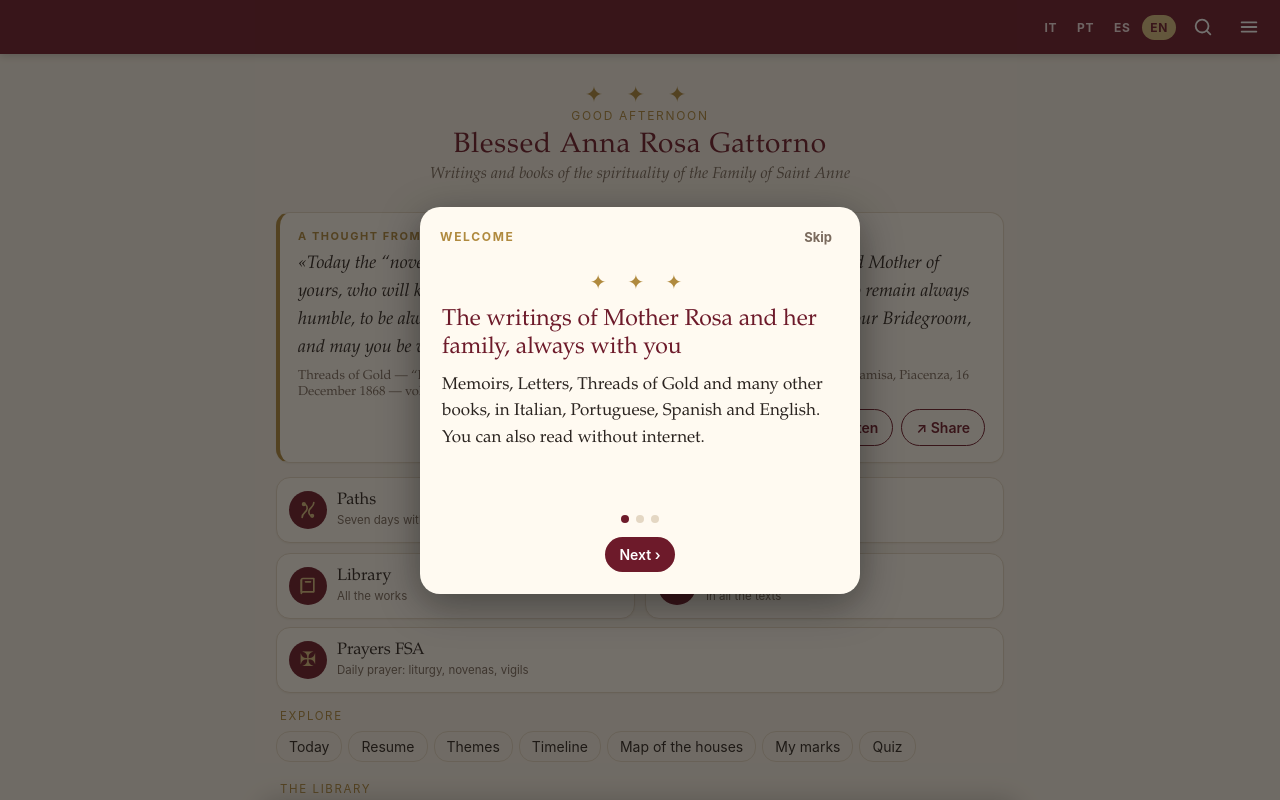
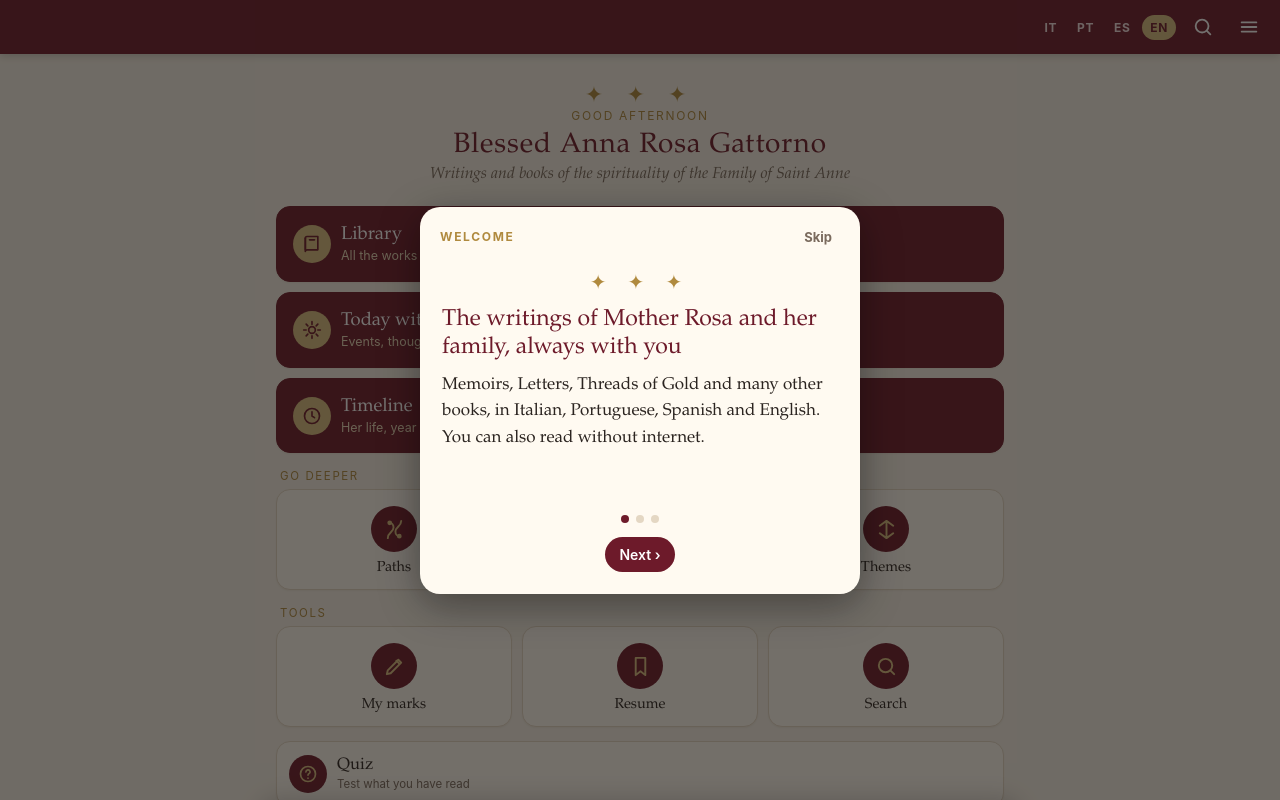
Before and after one commit to FiglidiSantAnna/scritti-madre-rosa, a plain HTML site: page index.html in a window 1280 px wide. Shown: the top 800 px of the page. Drawn offline with Linux system fonts and the light colour scheme.

Commit message:
Pagina iniziale Completa riordinata: 3 cartelle principali, Approfondimenti, Strumenti, Quiz e link all'altra app con stemma
Co-Authored-By: Claude Sonnet 5.5 <noreply@anthropic.com>
Claude-Session: https://claude.ai/code/session_01FU8d7CDAHFMeDGTm3pQfiy

```diff
--- a/index.html
+++ b/index.html
@@ -58,6 +58,7 @@ main{max-width:760px;margin:0 auto;padding:0 16px 120px}
 .btn{font-family:var(--sans);font-size:14px;font-weight:600;padding:9px 14px;border-radius:20px;background:var(--wine);color:#fff}
 .btn.sec{background:transparent;color:var(--wine);border:1px solid var(--wine)}
 /* porte e scaffali */
+.doors.big .door{padding:17px 16px;background:var(--wine);border-color:var(--wine)}.doors.big .door .di{background:var(--gold2);color:var(--wine)}.doors.big .dt{color:#fff;font-size:18.5px}.doors.big .ds{color:#e8d9b8;font-size:12.5px}.xapp{display:flex;align-items:center;gap:12px;margin:18px 0 6px;padding:10px 14px;border:1px dashed var(--gold);border-radius:14px;text-decoration:none;color:inherit}.xapp img{border-radius:11px;flex:none}.xapp .xt{flex:1;display:flex;flex-direction:column;min-width:0}.xapp .xl{font-family:var(--sans);font-size:10.5px;letter-spacing:.14em;text-transform:uppercase;color:var(--gold)}.xapp .xn{font-size:17px;color:var(--ink)}.xapp .xa{font-size:20px;color:var(--gold)}
 .tiles{display:grid;grid-template-columns:1fr 1fr 1fr;gap:10px;margin:6px 0 14px}.tile{display:flex;flex-direction:column;align-items:center;gap:8px;padding:16px 6px 12px;background:var(--paper);border:1px solid var(--line);border-radius:14px;box-shadow:0 1px 2px rgba(80,50,20,.06);text-align:center;min-width:0}.tile:active{background:var(--bg)}.tile .di{width:46px;height:46px;border-radius:50%;display:grid;place-items:center;background:var(--wine);color:var(--gold2)}.tile .di svg{width:23px;height:23px;fill:none;stroke:currentColor;stroke-width:2;stroke-linecap:round;stroke-linejoin:round}.tile .tt{font-size:14.5px;line-height:1.15;color:var(--ink)}
 .exl{font-family:var(--sans);font-size:11.5px;letter-spacing:.14em;text-transform:uppercase;color:var(--gold);margin:16px 4px 2px}.exr .chip{font-size:14px}
 .doors{display:grid;grid-template-columns:1fr 1fr;gap:10px;margin:8px 0 6px}
@@ -476,10 +477,15 @@ async function home(){
   const _hr=new Date().getHours(),_gr=_hr<5||_hr>=18?T().ge:_hr<13?T().gm:T().ga;
   let h=`<div class="hero"><div class="orn">✦ ✦ ✦</div><div class="greet">${esc(_gr)}</div><h2>${esc(T().hero)}</h2><p>${esc(T().heroS)}</p></div>`;
   const EX={it:['Esplora','Oggi','Riprendi','Temi','Linea del tempo','Mappa delle case','I miei segni','Quiz','La biblioteca'],pt:['Explorar','Hoje','Continuar','Temas','Linha do tempo','Mapa das casas','Meus marcadores','Quiz','A biblioteca'],es:['Explorar','Hoy','Continuar','Temas','Línea del tiempo','Mapa de las casas','Mis marcas','Quiz','La biblioteca'],en:['Explore','Today','Resume','Themes','Timeline','Map of the houses','My marks','Quiz','The library']}[LANG]||[];
-  const HL=store.get('hl','b');
+  const HL=store.get('hl','a');
   if(HL==='a'){
-    h+=`<div class="doors">${door('path',T().paths,T().pathsS,"location.hash='#p'",'wide')}${door('lib',T().dLib,T().dLibS,'goLib()')}${door('search',T().dSearch,T().dSearchS,"location.hash='#s'")}${door('today',T().dToday,T().dTodayS,'openToday()')}${door('resume',T().dResume,T().dResumeS,'openResume()')}${door('themes',T().dThemes,T().dThemesS,"location.hash='#t'")}${door('time',T().dTime,T().dTimeS,"location.hash='#c'")}${door('map',T().mapT,T().mapS,"location.hash='#map'")}${door('mine',T().mine,T().mineS,"location.hash='#m'")}${door('quiz',T().qzT,T().qzS,"location.hash='#quiz'",'wide')}</div>`;
-    h+=prayDoor();
+    const SEC={it:['Approfondimenti','Strumenti','Un’altra app','Preghiere FSA'],pt:['Aprofundamentos','Ferramentas','Outro aplicativo','Orações FSA'],es:['Profundizar','Herramientas','Otra aplicación','Oraciones FSA'],en:['Go deeper','Tools','Another app','Prayers FSA']}[LANG]||[];
+    const tile=(k,t,a)=>`<button class="tile" onclick="${a}"><span class="di"><svg viewBox="0 0 24 24">${ICO[k]}</svg></span><span class="tt">${esc(t)}</span></button>`;
+    h+=`<div class="doors big">${door('lib',T().dLib,T().dLibS,'goLib()','wide')}${door('today',T().dToday,T().dTodayS,'openToday()','wide')}${door('time',T().dTime,T().dTimeS,"location.hash='#c'",'wide')}</div>`;
+    h+=`<div class="exl">${esc(SEC[0])}</div><div class="tiles">${tile('path',T().paths,"location.hash='#p'")}${tile('map',EX[5],"location.hash='#map'")}${tile('themes',EX[3],"location.hash='#t'")}</div>`;
+    h+=`<div class="exl">${esc(SEC[1])}</div><div class="tiles">${tile('mine',EX[6],"location.hash='#m'")}${tile('resume',EX[2],'openResume()')}${tile('search',T().dSearch,"location.hash='#s'")}</div>`;
+    h+=`<div class="doors">${door('quiz',T().qzT,T().qzS,"location.hash='#quiz'",'wide')}</div>`;
+    h+=`<a class="xapp" href="https://figlidisantanna.github.io/preghiere-fsa/?l=${LANG}"><img src="icons/preghiere-96.png" alt="" width="46" height="46"><span class="xt"><span class="xl">${esc(SEC[2])}</span><span class="xn">${esc(SEC[3])}</span></span><span class="xa">↗</span></a>`;
     h+=`<div class="card thought life" id="life" style="display:none"></div>`;
     h+=`<div class="card thought" id="thought" style="display:none"></div>`;
   }else if(HL==='c'){
@@ -824,7 +830,7 @@ function openSettings(){
   h+=`<h4 style="margin-top:18px">${esc(T().pendingErr)}${errq.length?' ('+errq.length+')':''}</h4>`;
   h+=errq.length?`<ul class="errq">${errq.map((e,k)=>`<li><button class="del" onclick="delErrQueued(${k})">✕</button><div style="font-size:13px">${esc(e.wt)} · sez. ${e.i} · ${e.l.toUpperCase()}${e.cat?` · <b>${esc(e.cat)}</b>`:''}</div><div class="muted" style="font-size:12.5px">${e.t?esc(e.t.slice(0,140)):esc(T().wholeSection)}</div>${e.note?`<div class="muted" style="font-size:12px;font-style:italic">${esc(e.note)}</div>`:''}</li>`).join('')}</ul><button class="btn" style="margin-top:10px;width:100%" onclick="sendErrQueue()">${esc(T().sendAll)}</button>`:`<div class="muted">${esc(T().noPending)}</div>`;
   h+=`<h4 style="margin-top:18px">${esc(T().offline)}</h4><div class="row"><span id="offst" class="muted">${navigator.serviceWorker?'':'—'}</span><button class="btn sec" onclick="downloadAll()">${esc(T().offlineDo)}</button></div>`;
-  h+=`<div class="muted" style="margin-top:16px;font-size:12px">v359</div>`;
+  h+=`<div class="muted" style="margin-top:16px;font-size:12px">v360</div>`;
   h+=`<h4 style="margin-top:18px">${esc(T().about)}</h4><div class="muted" style="line-height:1.5">${esc(T().aboutT)}</div>`;
   openSheet(h);
 }
```
Also changed, not shown: icons/preghiere-96.png (added).
